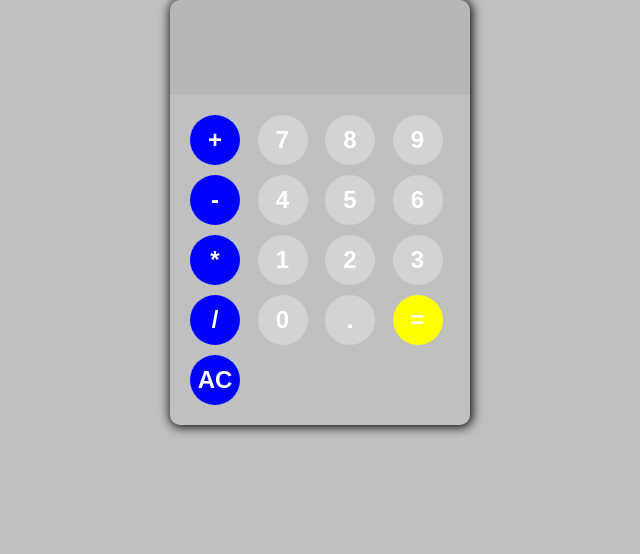
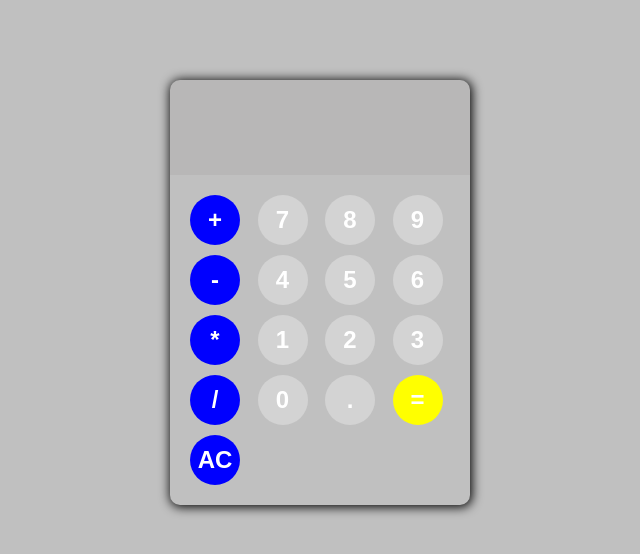
Before and after one commit to KgothatsoMasia/calculator, a plain HTML site: page index.html in a window 1280 px wide. Shown: the whole page, without its empty margins (320-960 px from the left). Drawn offline with Linux system fonts and the light colour scheme.

Commit message:
Update style.css

```diff
--- a/style.css
+++ b/style.css
@@ -7,6 +7,7 @@ body {
     height: 100hv;
 }
 #container {
+    margin: 80px;
     max-width: 300px;
     overflow: hidden;
     border-radius: 10px;
```
